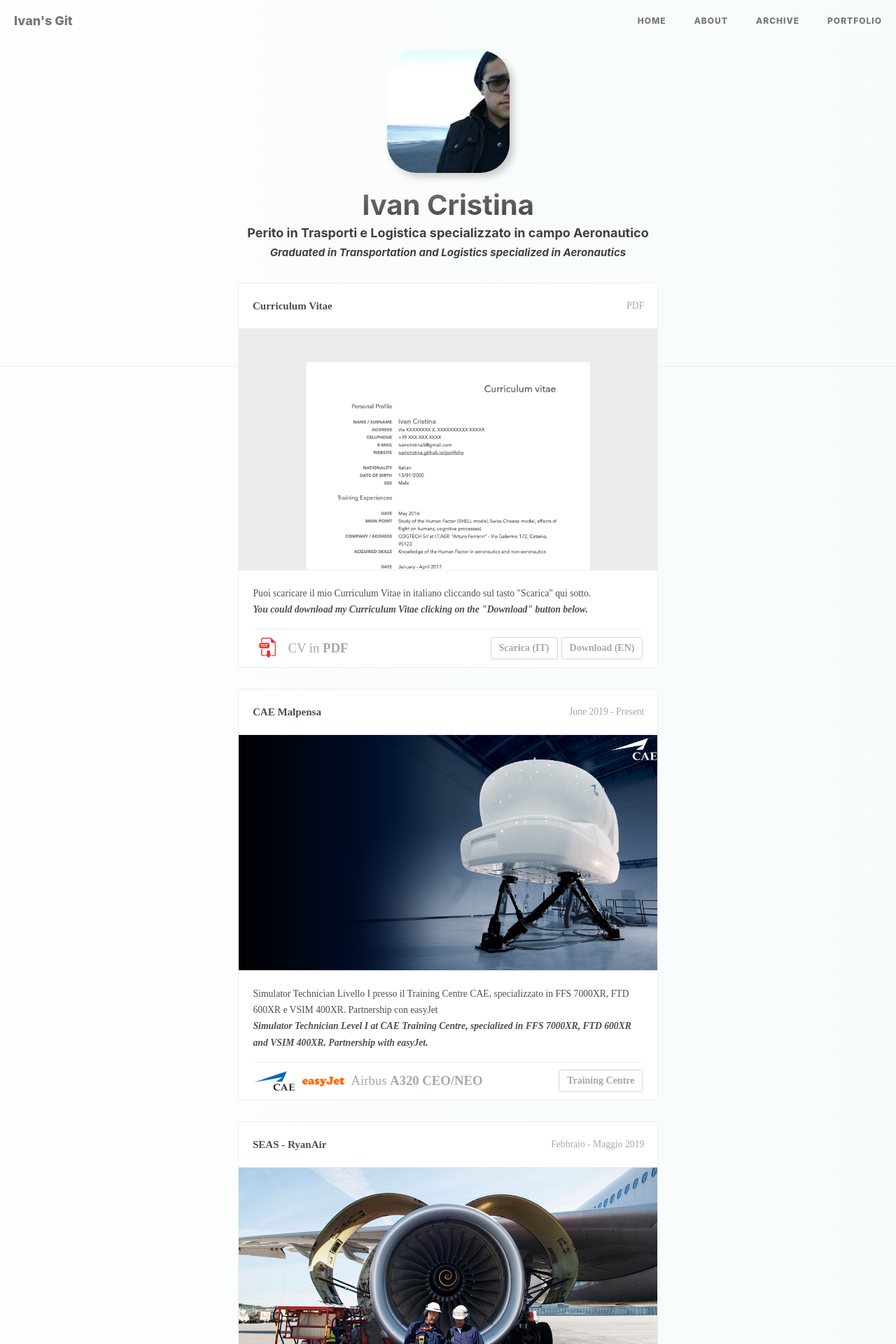
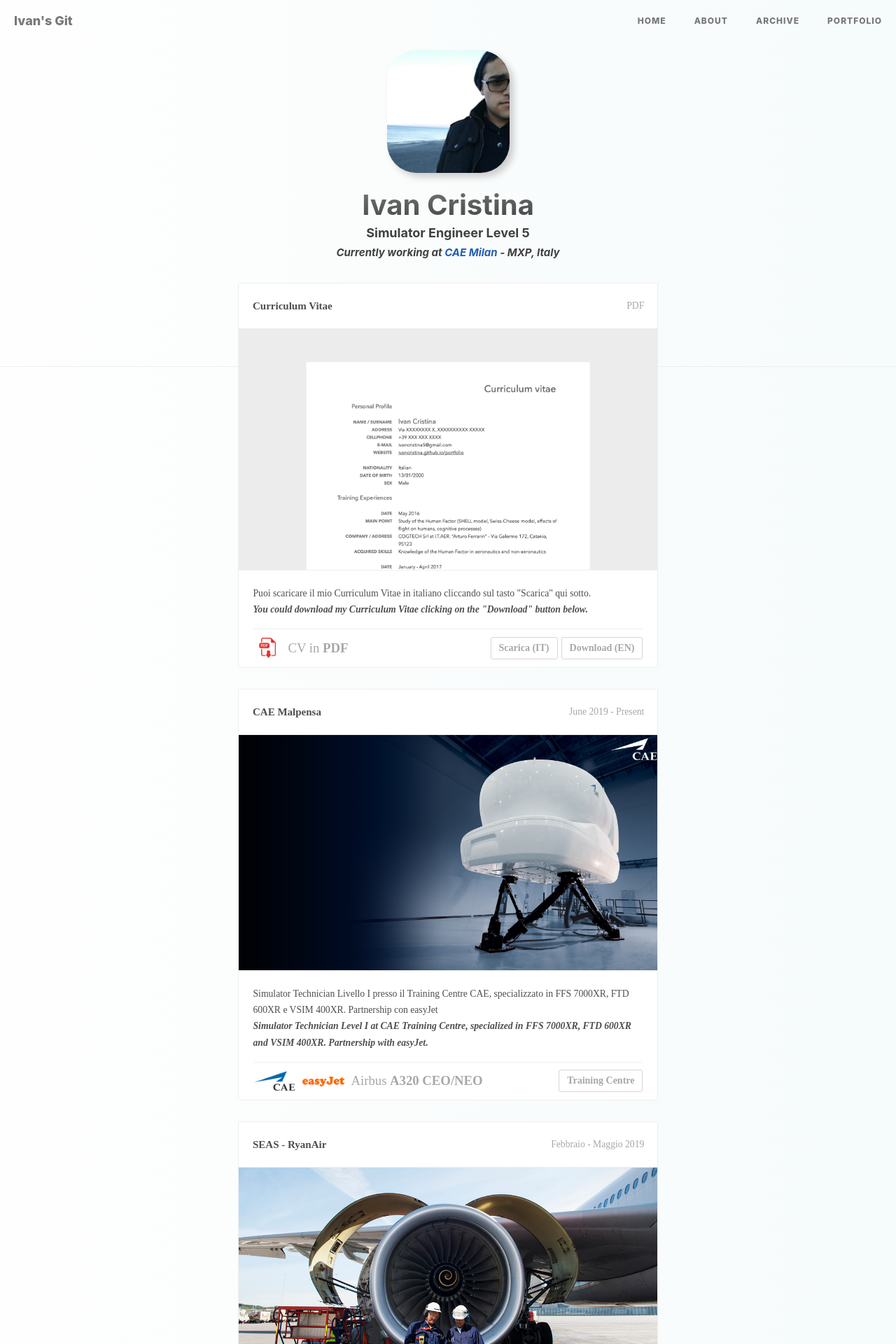
Before and after one commit to ivancristina/ivancristina.github.io, a Jekyll site: the page built from portfolio/index.html, in a window 1280 px wide. Shown: the top 1920 px of the page at 70% size. Built offline with Jekyll 4.4.1, drawn with Linux system fonts in a browser that asks for light colours; nearby versions of some CDN libraries; some web fonts are replaced; comment, search, counter and statistics services are not loaded.

Commit message:
New subtitle

```diff
--- a/portfolio/css/timeline.css
+++ b/portfolio/css/timeline.css
@@ -74,9 +74,8 @@
   color: #0085a1;
 }
 
-.main a:hover {
-  /*color: #000;*/
-  /*text-decoration: none;*/
+a:hover {
+  text-decoration: none;
 }
 
 /* iOS 13 & macOS Mojave Dark mode support */
@@ -449,6 +448,10 @@
   background-size: 25px;
 }
 
+.cae {
+  color: #245EB2
+}
+
 /******* Hux Branch *****/
 /* navbar - dark mode */
 .navbar-custom .nav li a,
--- a/portfolio/index.html
+++ b/portfolio/index.html
@@ -19,8 +19,8 @@
 				<div class="icons shadow"><img width="175" height="175" src="/portfolio/images/Avatar.jpg"></div>
 				<!-- img class="icon" width="175" height="175" src="/portfolio/images/Avatar.jpg" -->
 				<h1>Ivan Cristina</h1>
-				<h4>Perito in Trasporti e Logistica specializzato in campo Aeronautico</h4>
-				<h5><i>Graduated in Transportation and Logistics specialized in Aeronautics</i></h5>
+				<h4>Simulator Engineer Level 5</h4>
+				<h5><i>Currently working at <a href="https://www.cae.com/civil-aviation/locations/cae-milan/" class="cae">CAE Milan</a> - MXP, Italy</i></h5>
 			</header>
 			<div class="main">
 				<ul class="cbp_tmtimeline">
```
